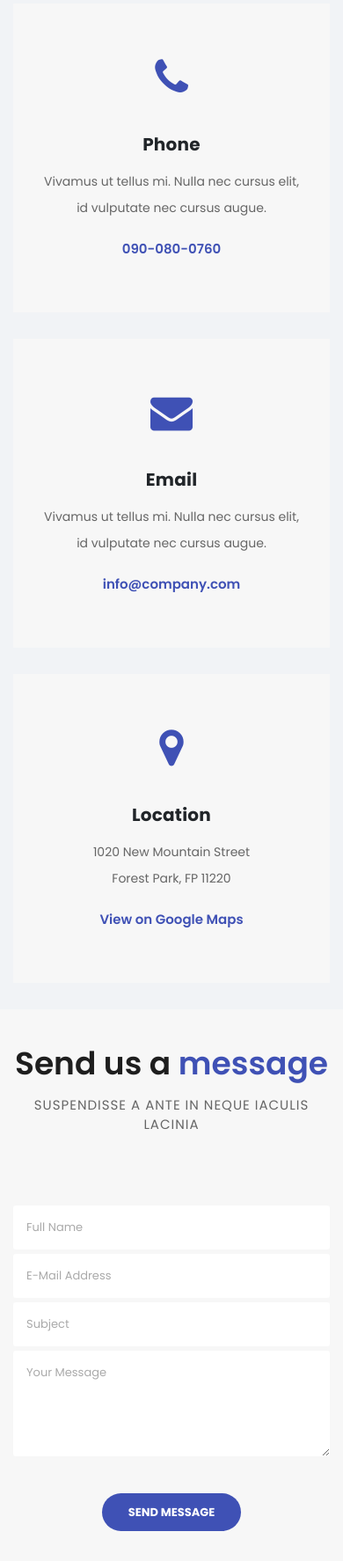
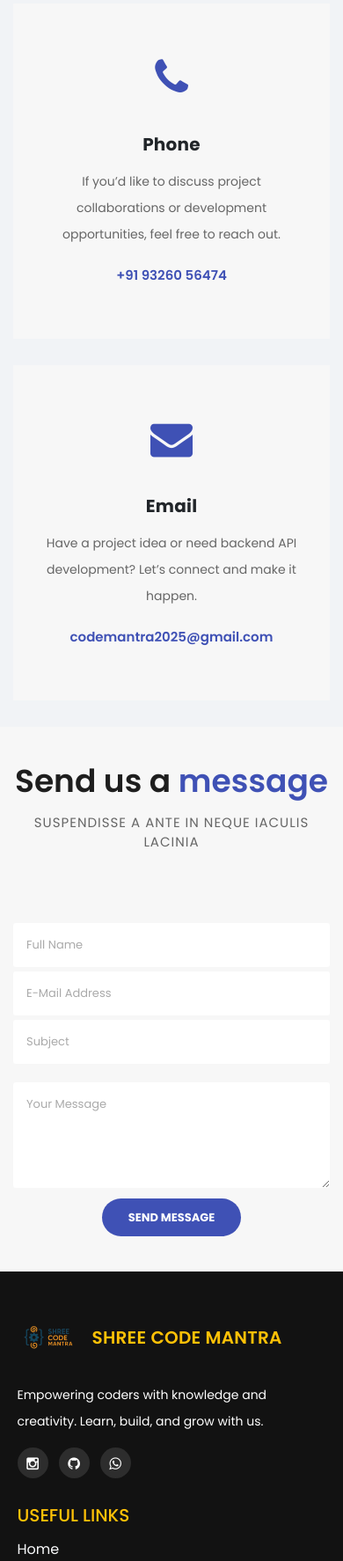
Before and after one commit to shreecodemantra/ShreeCodeMantra, a Flask app: page /users/contact in a window 390 px wide. Shown: the part 300-2074 px from the top of the page at 88% size. Run offline with Flask 3, Linux system fonts and the light colour scheme; some libraries are stand-ins or nearby versions.

Commit message:
Contact us page working

```diff
--- a/auth/routes.py
+++ b/auth/routes.py
@@ -29,87 +29,94 @@ def load_logged_in_user():
 @auth_bp.route('/sign-up', methods=['GET', 'POST'])
 def sign_up():
     if request.method == 'POST':
-        email = request.form['email']
+        try:
+            email = request.form['email']
 
-        existing_user = mongo.db.users.find_one({'email': email})
-        if existing_user:
-            return jsonify({"status": "fail", "error": "User already exists!"})
+            existing_user = mongo.db.users.find_one({'email': email})
+            if existing_user:
+                return jsonify({"status": "fail", "error": "User already exists!"})
 
-        otp = str(random.randint(100000, 999999))
+            otp = str(random.randint(100000, 999999))
 
-        expiry = time.time() + 300  # 5 minutes validity
+            expiry = time.time() + 300  # 5 minutes validity
 
-        otp_store[email] = {"otp": otp, "expiry": expiry}
+            otp_store[email] = {"otp": otp, "expiry": expiry}
 
-        # send OTP email
-        msg = Message("Your Shree Code Mantra OTP",
-                      recipients=[email],
-                      body=f"Your OTP for registration is {otp}")
-        mail.send(msg)
+            # send OTP email
+            msg = Message("Your Shree Code Mantra OTP",
+                        recipients=[email],
+                        body=f"Your OTP for registration is {otp}")
+            mail.send(msg)
 
-        return jsonify({
-            "status": "otp_sent",
-            "message": f"OTP sent to {email}. Please enter it below."
-        })
-
+            return jsonify({
+                "status": "otp_sent",
+                "message": f"OTP sent to {email}. Please enter it below."
+            })
+        except Exception as e:
+            return jsonify({"status": "fail", "error": str(e)})
     return render_template('auth/sign-up.html')
 
 @auth_bp.route('/otpvalidate', methods=['POST'])
 def validate_otp():
-    name = request.form['name']
-    email = request.form['email']
-    password = request.form['password']
-    otp = request.form['otpInput']
+    try:
+        name = request.form['name']
+        email = request.form['email']
+        password = request.form['password']
+        otp = request.form['otpInput']
 
-    if email not in otp_store:
-        return jsonify({"status": "fail", "error": "No OTP found or expired."})
+        if email not in otp_store:
+            return jsonify({"status": "fail", "error": "No OTP found or expired."})
 
-    record = otp_store[email]
+        record = otp_store[email]
 
-    if time.time() > record['expiry']:
-        otp_store.pop(email, None)
-        return jsonify({"status": "fail", "error": "OTP expired. Please request again."})
+        if time.time() > record['expiry']:
+            otp_store.pop(email, None)
+            return jsonify({"status": "fail", "error": "OTP expired. Please request again."})
 
-    if otp != record['otp']:
-        return jsonify({"status": "fail", "error": "Invalid OTP."})
+        if otp != record['otp']:
+            return jsonify({"status": "fail", "error": "Invalid OTP."})
 
-    mongo.db.users.insert_one({
-        'name': name,
-        'email':email,
-        'password':generate_password_hash(password)
-    })
+        mongo.db.users.insert_one({
+            'name': name,
+            'email':email,
+            'password':generate_password_hash(password)
+        })
 
-    return jsonify({
-        "status": "success",
-        "message": "Registration successful!"
-    })
+        return jsonify({
+            "status": "success",
+            "message": "Registration successful!"
+        })
+    except Exception as e:
+        return jsonify({"status": "fail", "error": str(e)})
 
 @auth_bp.route('/sign-in', methods=['GET', 'POST'])
 def sign_in():
     if request.method == 'POST':
-        email = request.form['email']
-        password = request.form['password']
+        try:
+            email = request.form['email']
+            password = request.form['password']
 
-        user = mongo.db.users.find_one({'email': email})
-        if user and check_password_hash(user['password'], password):
-            token = create_jwt_token(user['_id'], email)
+            user = mongo.db.users.find_one({'email': email})
+            if user and check_password_hash(user['password'], password):
+                token = create_jwt_token(user['_id'], email)
 
-            resp = make_response(jsonify({
-                "status": "success",
-                "message": "Login successful!"
-            }))
-            resp.set_cookie(
-                "token",
-                token,
-                httponly=True,
-                secure=False,    # True in production
-                samesite="Strict",
-                max_age=2 * 60 * 60
-            )
-            return resp
+                resp = make_response(jsonify({
+                    "status": "success",
+                    "message": "Login successful!"
+                }))
+                resp.set_cookie(
+                    "token",
+                    token,
+                    httponly=True,
+                    secure=False,    # True in production
+                    samesite="Strict",
+                    max_age=2 * 60 * 60
+                )
+                return resp
 
-        return jsonify({"status": "fail", "error": "Invalid credentials!"})
-
+            return jsonify({"status": "fail", "error": "Invalid credentials!"})
+        except Exception as e:
+            return jsonify({"status": "fail", "error": str(e)})
     return render_template('auth/sign-in.html')
 
 @auth_bp.route('/logout')
--- a/static/assets/css/templatemo-finance-business.css
+++ b/static/assets/css/templatemo-finance-business.css
@@ -797,7 +797,7 @@ ul.slick-dots {
 	text-transform: none;
 	box-shadow: none;
 	border: none;
-	margin-bottom: 35px;
+	margin-bottom: 5px;
 }
 
 .callback-form .contact-form textarea:focus {
--- a/templates/users/contact.html
+++ b/templates/users/contact.html
@@ -1,5 +1,22 @@
 {% extends 'auth/header.html'%}
 {% block content %}
+
+<style>
+  .error-label {
+    color: red;
+    font-size: 11px;
+    display: block;
+    text-align: left;
+  }
+
+  .form-control.is-invalid {
+    border-color: #dc3545;
+  }
+
+  .form-control.is-valid {
+    border-color: #198754;
+  }
+</style>
 
 <!-- Page Content -->
 <div class="page-heading header-text">
@@ -16,30 +33,32 @@
 <div class="contact-information">
   <div class="container">
     <div class="row">
-      <div class="col-md-4">
+      <div class="col-md-6">
         <div class="contact-item">
           <i class="fa fa-phone"></i>
           <h4>Phone</h4>
-          <p>Vivamus ut tellus mi. Nulla nec cursus elit, id vulputate nec cursus augue.</p>
-          <a href="#">090-080-0760</a>
+          <p>If you’d like to discuss project collaborations or development opportunities, feel free to reach out.</p>
+          <a href="tel:54654654">+91 93260 56474</a>
         </div>
       </div>
-      <div class="col-md-4">
+
+      <div class="col-md-6">
         <div class="contact-item">
           <i class="fa fa-envelope"></i>
           <h4>Email</h4>
-          <p>Vivamus ut tellus mi. Nulla nec cursus elit, id vulputate nec cursus augue.</p>
-          <a href="#">info@company.com</a>
+          <p>Have a project idea or need backend API development? Let’s connect and make it happen.</p>
+          <a href="mailto:ygydgys.com">codemantra2025@gmail.com</a>
         </div>
       </div>
-      <div class="col-md-4">
+
+      <!-- <div class="col-md-4">
         <div class="contact-item">
           <i class="fa fa-map-marker"></i>
           <h4>Location</h4>
           <p>1020 New Mountain Street<br>Forest Park, FP 11220</p>
           <a href="#">View on Google Maps</a>
         </div>
-      </div>
+      </div> -->
     </div>
   </div>
 </div>
@@ -55,33 +74,36 @@
       </div>
       <div class="col-md-12">
         <div class="contact-form">
-          <form id="contact" action="" method="get">
+          <form id="contactForm" method="post">
             <div class="row">
               <div class="col-lg-4 col-md-12 col-sm-12">
                 <fieldset>
-                  <input name="name" type="text" class="form-control" id="name" placeholder="Full Name" required="">
+                  <input name="fname" type="text" class="form-control" id="fname" placeholder="Full Name">
+                  <small id="fnameError" class="error-label"></small>
                 </fieldset>
               </div>
               <div class="col-lg-4 col-md-12 col-sm-12">
                 <fieldset>
-                  <input name="email" type="text" class="form-control" id="email" pattern="[^ @]*@[^ @]*"
-                    placeholder="E-Mail Address" required="">
+                  <input name="email" type="text" class="form-control" id="emailadd" placeholder="E-Mail Address">
+                  <small id="emailError" class="error-label"></small>
                 </fieldset>
               </div>
               <div class="col-lg-4 col-md-12 col-sm-12">
                 <fieldset>
-                  <input name="subject" type="text" class="form-control" id="subject" placeholder="Subject" required="">
+                  <input name="subject" type="text" class="form-control" id="subject" placeholder="Subject">
+                  <small id="subjectError" class="error-label"></small>
+                </fieldset>
+              </div>
+              <div class="col-lg-12 mt-3">
+                <fieldset>
+                  <textarea name="message" rows="6" class="form-control" id="message" placeholder="Your Message"
+                    required=""></textarea>
+                  <small id="messageError" class="error-label"></small>
                 </fieldset>
               </div>
               <div class="col-lg-12">
                 <fieldset>
-                  <textarea name="message" rows="6" class="form-control" id="message" placeholder="Your Message"
-                    required=""></textarea>
-                </fieldset>
-              </div>
-              <div class="col-lg-12">
-                <fieldset>
-                  <button type="submit" id="form-submit" class="filled-button">Send Message</button>
+                  <button type="submit" id="submit" class="filled-button">Send Message</button>
                 </fieldset>
               </div>
             </div>
@@ -92,30 +114,145 @@
   </div>
 </div>
 
-<div id="map">
-  <!-- How to change your own map point
-	1. Go to Google Maps
-	2. Click on your location point
-	3. Click "Share" and choose "Embed map" tab
-	4. Copy only URL and paste it within the src="" field below
--->
-  <iframe
-    src="https://maps.google.com/maps?q=Av.+Lúcio+Costa,+Rio+de+Janeiro+-+RJ,+Brazil&t=&z=13&ie=UTF8&iwloc=&output=embed"
-    width="100%" height="500px" frameborder="0" style="border:0" allowfullscreen></iframe>
-</div>
+<script>
+  document.addEventListener("DOMContentLoaded", function () {
+    const form = document.getElementById("contactForm");
+    const submit = document.getElementById("submit");
 
-<div class="partners contact-partners">
-  <div class="container">
-    <div class="row">
-      <div class="col-md-12">
-        <div class="owl-partners owl-carousel">
-          <div class="partner-item">
-            <img src="static/assets/images/client-01.png" alt="">
-          </div>
-        </div>
-      </div>
-    </div>
-  </div>
-</div>
+    const fields = {
+      name: document.getElementById("fname"),
+      email: document.getElementById("emailadd"),
+      subject: document.getElementById("subject"),
+      message: document.getElementById("message"),
+    };
+
+    const errors = {
+      name: document.getElementById("fnameError"),
+      email: document.getElementById("emailError"),
+      subject: document.getElementById("subjectError"),
+      message: document.getElementById("messageError"),
+    };
+
+    // Mark field valid/invalid
+    function markInvalid(field) {
+      field.classList.add("is-invalid");
+      field.classList.remove("is-valid");
+    }
+
+    function markValid(field) {
+      field.classList.remove("is-invalid");
+      field.classList.add("is-valid");
+    }
+
+    // Validate functions
+    function validateName() {
+      const value = fields.name.value.trim();
+      if (value === "") {
+        errors.name.textContent = " * Name is required.";
+        markInvalid(fields.name);
+        return false;
+      } else if (value.split(" ").length < 2) {
+        errors.name.textContent = " * Enter both first and last name.";
+        markInvalid(fields.name);
+        return false;
+      } else if (!/^[A-Za-z\s]+$/.test(value)) {
+        errors.name.textContent = " * Name can only contain letters.";
+        markInvalid(fields.name);
+        return false;
+      }
+      errors.name.textContent = "";
+      markValid(fields.name);
+      return true;
+    }
+
+    function validateEmail() {
+      const value = fields.email.value.trim();
+      const pattern = /^[^@\s]+@[^@\s]+\.[^@\s]+$/;
+      if (value === "") {
+        errors.email.textContent = " * Email is required.";
+        markInvalid(fields.email);
+        return false;
+      } else if (!pattern.test(value)) {
+        errors.email.textContent = " * Please enter a valid email address.";
+        markInvalid(fields.email);
+        return false;
+      }
+      errors.email.textContent = "";
+      markValid(fields.email);
+      return true;
+    }
+
+    function validateSubject() {
+      const value = fields.subject.value.trim();
+      if (value === "") {
+        errors.subject.textContent = " * Subject is required.";
+        markInvalid(fields.subject);
+        return false;
+      }
+      errors.subject.textContent = "";
+      markValid(fields.subject);
+      return true;
+    }
+
+    function validateMessage() {
+      const value = fields.message.value.trim();
+      if (value === "") {
+        errors.message.textContent = " * Message is required.";
+        markInvalid(fields.message);
+        return false;
+      }
+      errors.message.textContent = "";
+      markValid(fields.message);
+      return true;
+    }
+
+    // 🟢 Real-time validation (hides errors while typing)
+    fields.name.addEventListener("input", validateName);
+    fields.email.addEventListener("input", validateEmail);
+    fields.subject.addEventListener("input", validateSubject);
+    fields.message.addEventListener("input", validateMessage);
+
+    // On blur validation (backup check)
+    fields.name.addEventListener("blur", validateName);
+    fields.email.addEventListener("blur", validateEmail);
+    fields.subject.addEventListener("blur", validateSubject);
+    fields.message.addEventListener("blur", validateMessage);
+
+    form.addEventListener("submit", function (e) {
+      e.preventDefault();
+
+      const isNameValid = validateName();
+      const isEmailValid = validateEmail();
+      const isSubjectValid = validateSubject();
+      const isMessageValid = validateMessage();
+      const valid = isNameValid && isEmailValid && isSubjectValid && isMessageValid;
+
+      if (!valid) return;
+
+      // disable sign-up button to prevent multiple clicks
+      submit.disabled = true;
+
+      // Step 1: send sign-up + OTP request
+      $.ajax({
+        type: "POST",
+        url: "/users/contact",
+        data: $("#contactForm").serialize(),
+        success: function (response) {
+          if (response.status === "success") {
+            alert(response.message);
+            $("#contactForm")[0].reset();
+          } else {
+            alert(response.error);
+          }
+        },
+        error: function (e) {
+          console.error("ERROR:", e);
+          submit.disabled = false;
+        }
+      });
+    });
+
+  });
+</script>
 
 {% endblock %}
--- a/users/routes.py
+++ b/users/routes.py
@@ -1,4 +1,4 @@
-from flask import Blueprint, render_template, request, redirect, url_for, flash
+from flask import Blueprint, render_template, request, redirect, url_for, flash, jsonify
 from extensions import mongo
 from bson import ObjectId
 
@@ -62,4 +62,24 @@ def project_details(project_id):
 
 @user_bp.route('/contact', methods=['GET', 'POST'])
 def contact():
+    if request.method == 'POST':
+        try:
+            fname = request.form['fname']
+            email = request.form['email']
+            subject = request.form['subject']
+            message = request.form['message']
+
+            mongo.db.contact.insert_one({
+                'fname': fname,
+                'email':email,
+                'subject':subject,
+                'message':message
+            })
+
+            return jsonify({
+                "status": "success",
+                "message": "Response submitted successfully!"
+            })
+        except Exception as e:
+            return jsonify({"status": "fail", "error": str(e)})
     return render_template('users/contact.html')
```
Also changed, not shown: templates/auth/sign-up.html (+17 -17 lines).
